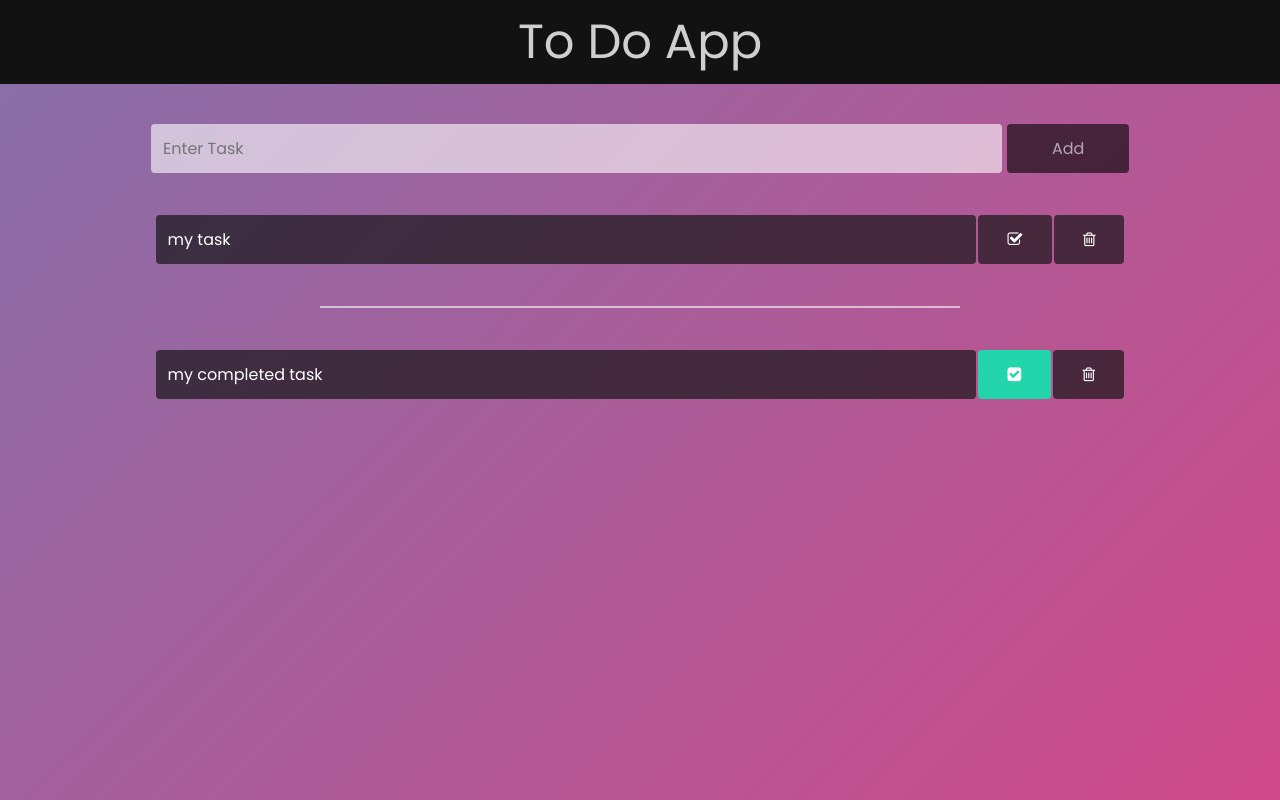
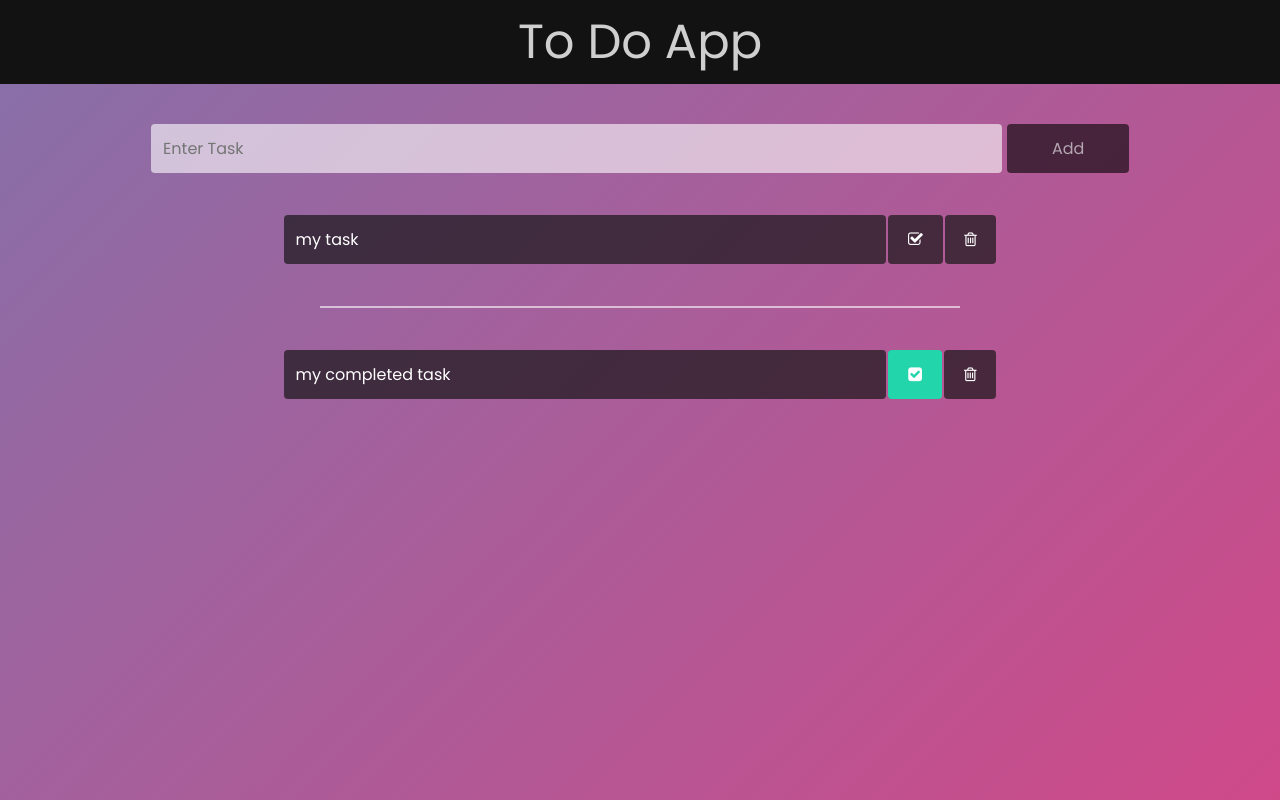
Before and after one commit to shelcia/to-do-app-react, a plain HTML site: page index.html in a window 1280 px wide. Drawn offline with nearby package versions, Linux system fonts and the light colour scheme.

Commit message:
Update index.css

```diff
--- a/index.css
+++ b/index.css
@@ -71,12 +71,12 @@ form button:hover {
 }
 .task-container {
   margin: auto;
-  width: 70%;
+  max-width: 70%;
   display: flex;
   align-items: center;
   justify-content: center;
   margin-top: 5vh;
-  overflow:auto;
+  overflow-x:auto;
 }
 .task-container table {
   width: 100%;
```
